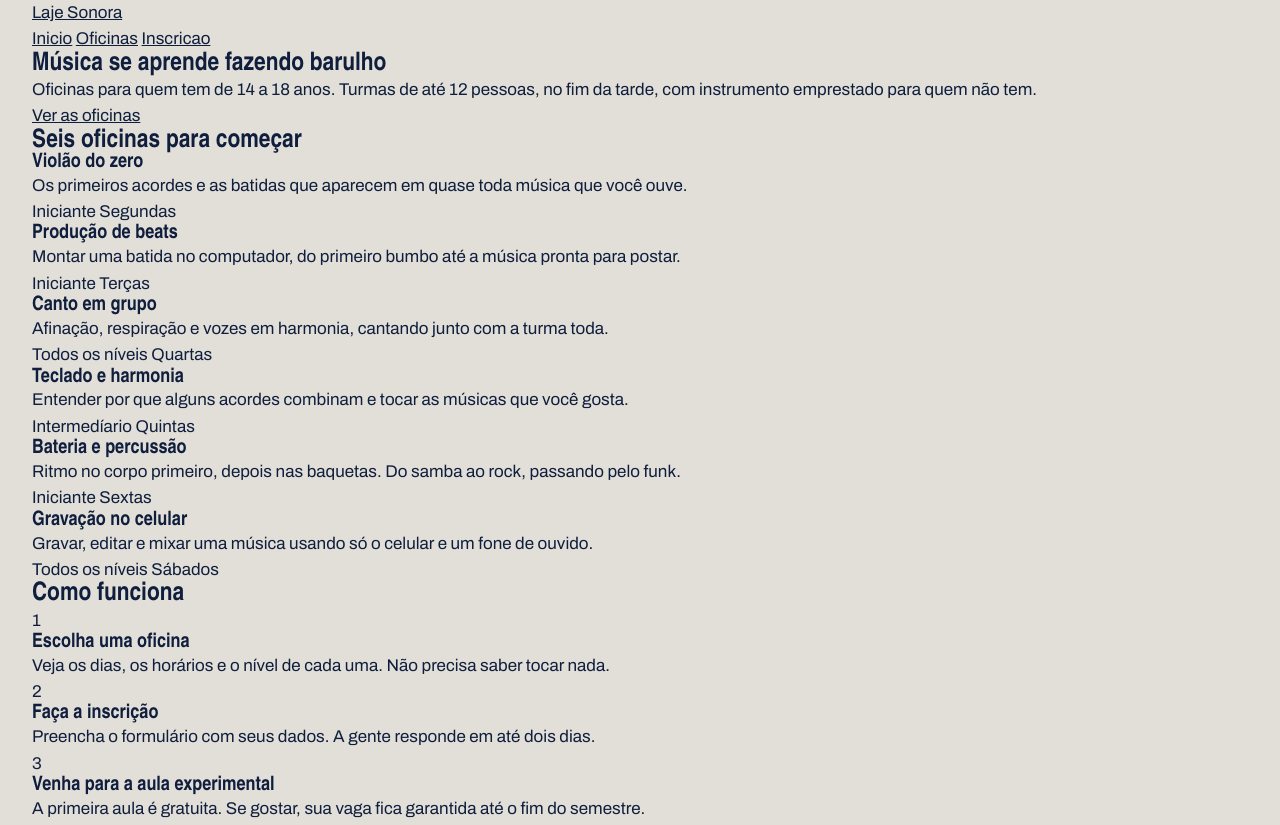
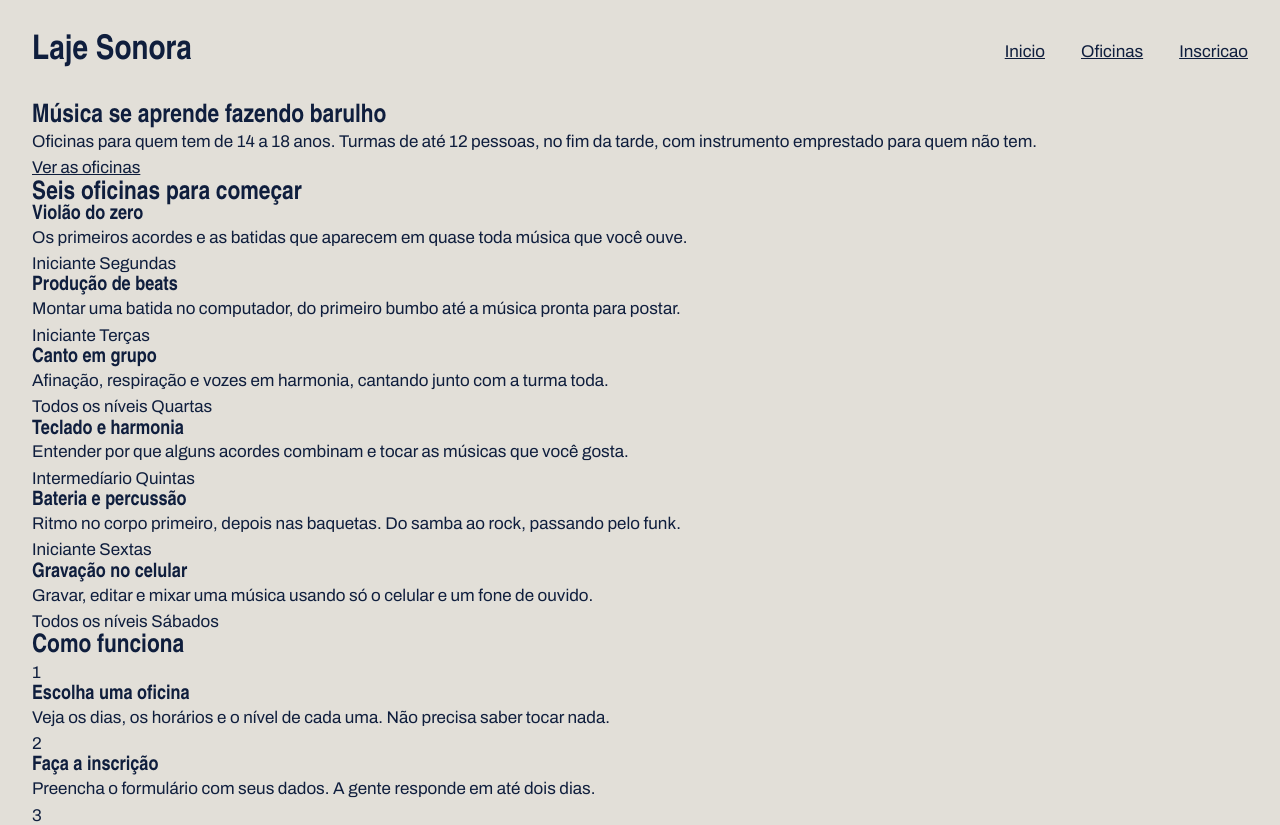
Before and after one commit to rebecacastro1tia/laje_sonora, a plain HTML site: page index.html in a window 1280 px wide. Shown: the top 825 px of the page. Drawn offline with Linux system fonts and the light colour scheme; a web font is replaced by a local one.

Commit message:
Topo com flex

```diff
--- a/index.css
+++ b/index.css
@@ -40,3 +40,20 @@ h1, h2, h3 {
     margin-inline: auto;
     padding-inline: 32px;
 }
+.topo {
+    padding-block: 26px;
+    display: flex;
+    justify-content: space-between;
+    align-items: center;
+}
+.logo {
+    font-family: var(--fonte-cartaz);
+    font-size: 34px;
+    font-weight: 900;
+    text-decoration: none;
+}
+
+.menu {
+    display: flex;
+    gap: 36px;
+}
```
